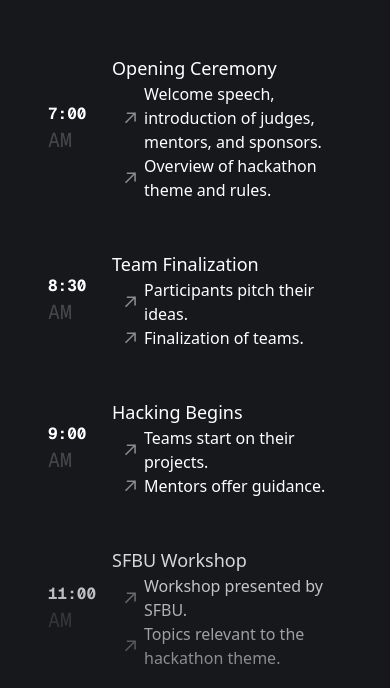
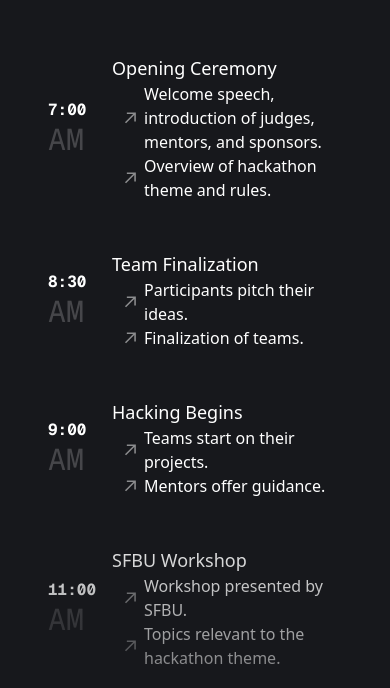
Before and after one commit to Mishra-Manit/VikingHacksWebsite, a Next.js app: page / in a window 390 px wide. Shown: the part 1242-1930 px from the top of the page. Built offline with nearby package versions, Linux system fonts and the light colour scheme.

Commit message:
make period text size fixed

```diff
--- a/components/Schedule.jsx
+++ b/components/Schedule.jsx
@@ -127,7 +127,7 @@ function EventItem({ time, info, details, isLastVisible }) {
             <div className="flex flex-row gap-8 items-center">
                 <div>
                     <p className="w-8 md:w-16 font-mono font-bold">{timeNumber}</p>
-                    <p className="w-8 md:w-16 text-xl sm:text-3xl opacity-20 font-mono">
+                    <p className="w-8 md:w-16 text-3xl opacity-20 font-mono">
                         {period.toUpperCase()}
                     </p>
                 </div>
```
